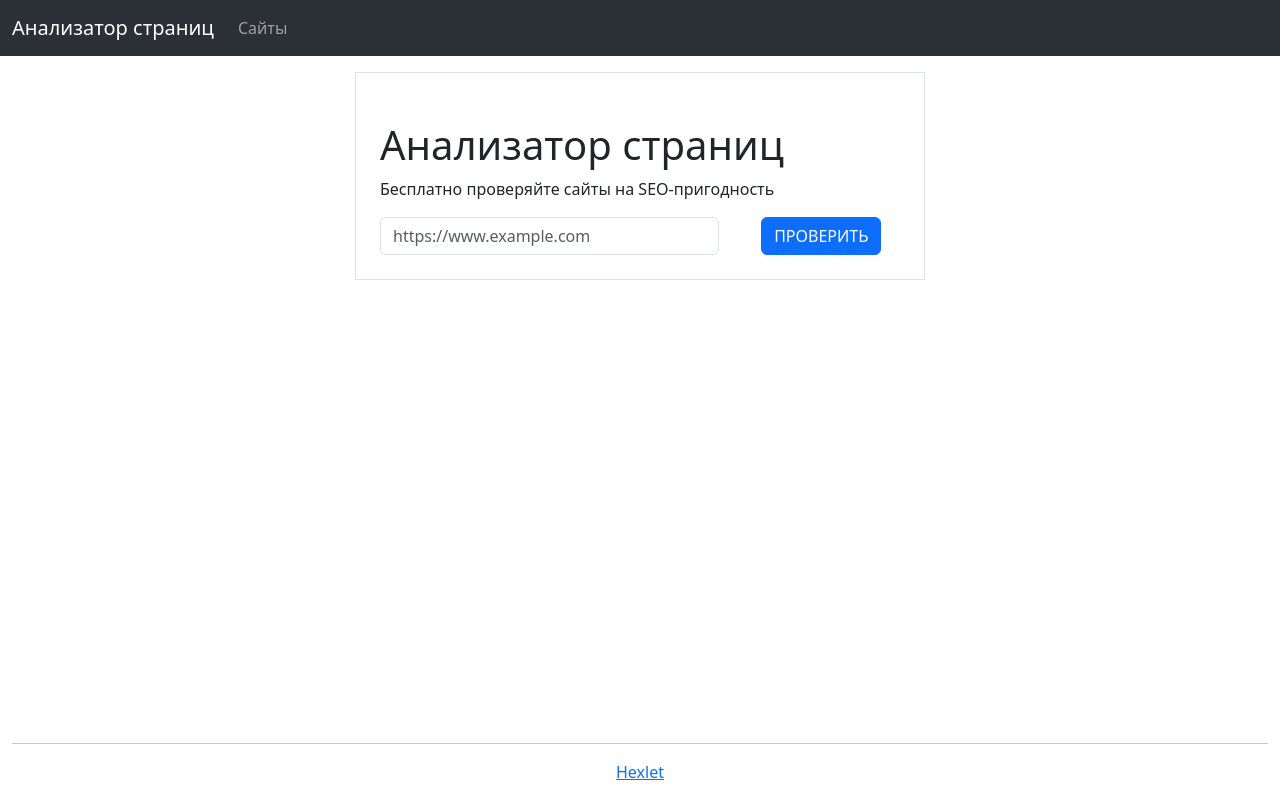
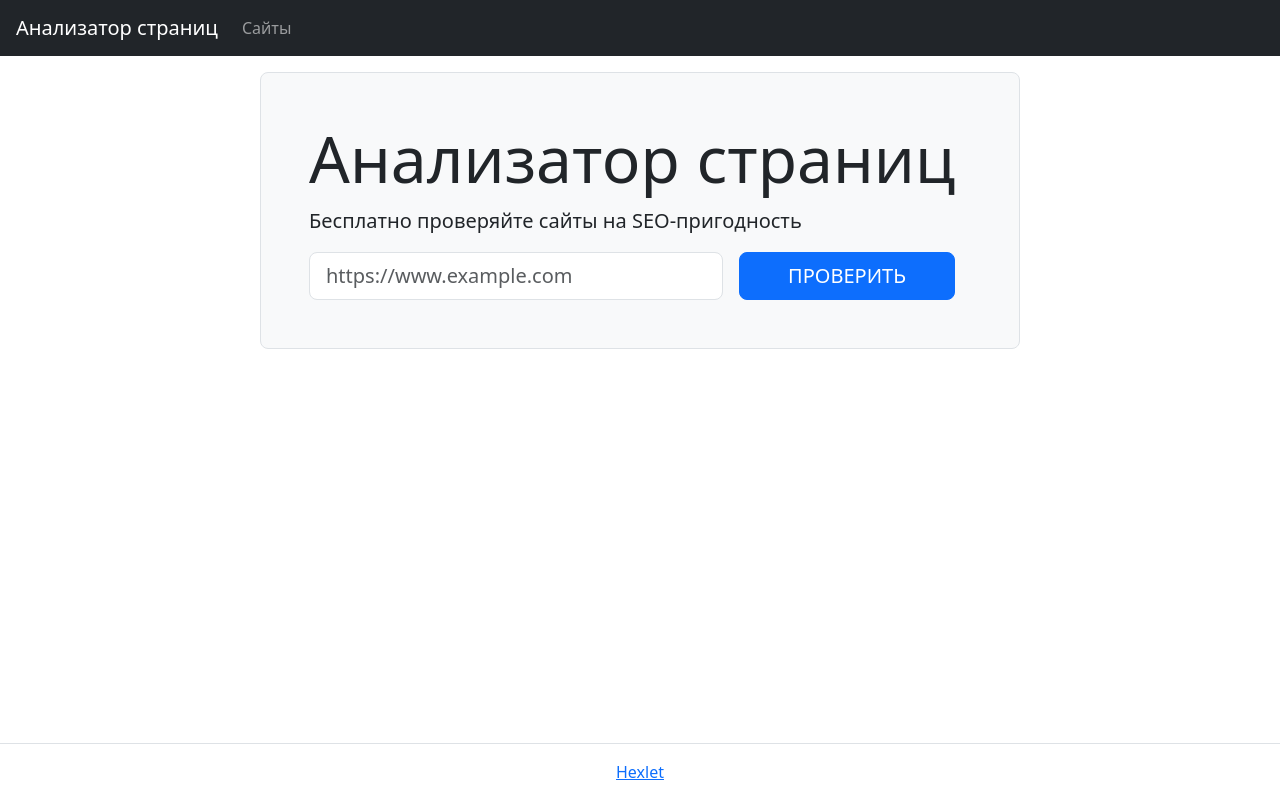
Before and after one commit to Blind-Beast/python-project-83, a Flask app: page / in a window 1280 px wide. Run offline with Flask 3, Linux system fonts and the light colour scheme.

Commit message:
edit layout.html

```diff
--- a/page_analyzer/templates/index.html
+++ b/page_analyzer/templates/index.html
@@ -5,27 +5,21 @@
 {% if error %}
 <div class="alert alert-danger" role="alert">{{ error }}</div>
 {% endif %}
-
-<div class="container text-center">
-    <div class="row">
-        <div class="col"></div>
-        <div class="col-6 border mt-3 pt-5 px-4 pb-4">
-            <h1 class="text-start">Анализатор страниц</h1>
-            <p class="text-start">Бесплатно проверяйте сайты на SEO-пригодность</p>
-            <form action="{{ url_for('urls_post') }}" method="post" class="row row-cols-2 align-items-center">
-                <div class="col-8">
-                    <label class="visually-hidden" for="text">Url для проверки</label>
-                    <div class="input-group">
-                        <input type="text" name="url" class="form-control" placeholder="https://www.example.com"
-                            required>
-                    </div>
-                </div>
-                <div class="col-4">
-                    <button type="submit" class="btn btn-primary">ПРОВЕРИТЬ</button>
-                </div>
-            </form>
+<main class="flex-grow-1">
+    <div class="container-lg mt-3">
+        <h1></h1>
+        <div class="row">
+            <div class="col-12 col-md-10 col-lg-8 mx-auto border rounded-3 bg-light p-5">
+                <h1 class="display-3">Анализатор страниц</h1>
+                <p class="lead">Бесплатно проверяйте сайты на SEO-пригодность</p>
+                <form action="{{ url_for('urls_post') }}" method="post" class="d-flex justify-content-center">
+                    <label for="text" class="visually-hidden">Url для проверки</label>
+                    <input type="text" name="url" placeholder="https://www.example.com"
+                        class="form-control form-control-lg" required>
+                    <input type="submit" class="btn btn-primary btn-lg ms-3 px-5 text-uppercase mx-3" value="Проверить">
+                </form>
+            </div>
         </div>
-        <div class="col"></div>
     </div>
-</div>
+</main>
 {% endblock %}
--- a/page_analyzer/templates/layout.html
+++ b/page_analyzer/templates/layout.html
@@ -3,42 +3,46 @@
 
 <head>
     <meta charset="UTF-8">
-    <meta name="viewport" content="width=device-width, initial-scale=1">
-    <title>Анализатор страниц</title>
-
+    <meta name="viewport" content="width=device-width, initial-scale=1, shrink-to-fit=no">
+    <meta name="description" content="Third project for Hexlet.io">
     <link href="https://cdn.jsdelivr.net/npm/bootstrap@5.3.6/dist/css/bootstrap.min.css" rel="stylesheet"
         integrity="sha384-4Q6Gf2aSP4eDXB8Miphtr37CMZZQ5oXLH2yaXMJ2w8e2ZtHTl7GptT4jmndRuHDT" crossorigin="anonymous">
+    <title>Анализатор страниц</title>
 </head>
 
-<body>
-    <header>
-        <nav class="navbar navbar-expand-lg bg-body-tertiary" data-bs-theme="dark">
-            <div class="container-fluid">
+<body class="min-vh-100 d-flex flex-column">
+    <header class="flex-shrink-0">
+        <nav class="navbar navbar-expand-md navbar-dark bg-dark px-3">
             <a class="navbar-brand" href="{{ url_for('index') }}">Анализатор страниц</a>
-                <button class="navbar-toggler" type="button" data-bs-toggle="collapse" data-bs-target="#navbarNav"
-                    aria-controls="navbarNav" aria-expanded="false" aria-label="Toggle navigation">
-                    <span class="navbar-toggler-icon"></span>
-                </button>
-                <div class="collapse navbar-collapse" id="navbarNav">
+            <div id="navbarNav">
                 <ul class="navbar-nav">
                     <li class="nav-item">
                         <a class="nav-link" href="{{ url_for('urls_get') }}">Сайты</a>
                     </li>
                 </ul>
             </div>
-            </div>
         </nav>
     </header>
-    <main>
+
     {% block content %}{% endblock %}
-    </main>
-    <footer class="container-fluid text-center fixed-bottom pb-3">
-        <hr />
-        <a href="https://ru.hexlet.io/">Hexlet</a>
+
+    <footer class="border-top py-3 mt-5 flex-shrink-0">
+        <div class="container-lg">
+            <div class="text-center">
+                <a href="https://ru.hexlet.io/" target="_blank">Hexlet</a>
+            </div>
+        </div>
     </footer>
     <script src="https://cdn.jsdelivr.net/npm/bootstrap@5.3.6/dist/js/bootstrap.bundle.min.js"
         integrity="sha384-j1CDi7MgGQ12Z7Qab0qlWQ/Qqz24Gc6BM0thvEMVjHnfYGF0rmFCozFSxQBxwHKO"
         crossorigin="anonymous"></script>
+    <div at-magnifier-wrapper>
+        <div class="at-theme-light">
+            <div class="at-base notranslate" translate="no">
+                <div class="EuwGd" style="top: 0px; left: 0px;"></div>
+            </div>
+        </div>
+    </div>
 </body>
 
 </html>
--- a/page_analyzer/templates/urls/index.html
+++ b/page_analyzer/templates/urls/index.html
@@ -1,6 +1,7 @@
 {% extends "layout.html" %}
 
 {% block content %}
+<main class="flex-grow-1">
     <div class="container-lg mt-3">
         <h1>Сайты</h1>
         <div class="table-responsive">
@@ -26,4 +27,5 @@
             </table>
         </div>
     </div>
+</main>
 {% endblock %}
--- a/page_analyzer/templates/urls/show.html
+++ b/page_analyzer/templates/urls/show.html
@@ -7,7 +7,7 @@
 <div class="alert alert-{{ category }}" role="alert">{{ message }}</div>
 {% endfor %}
 {% endif %}
-
+<main class="flex-grow-1">
     <div class="container-lg mt-3">
         <h1>Сайт: {{ url.name }}</h1>
         <div class="table-responsive">
@@ -59,4 +59,5 @@
             </table>
         </div>
     </div>
+</main>
 {% endblock %}
```
Lines whose indentation alone changed are shown as unchanged.
